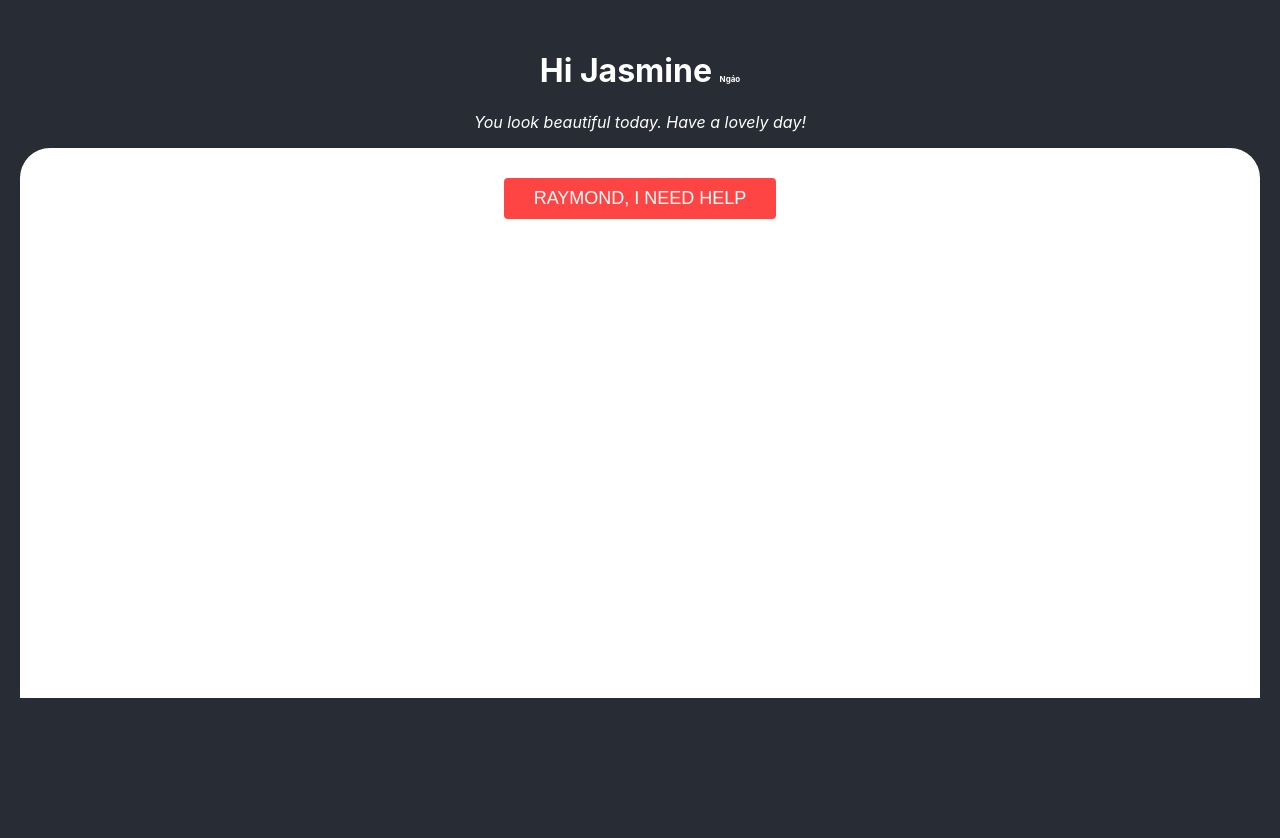
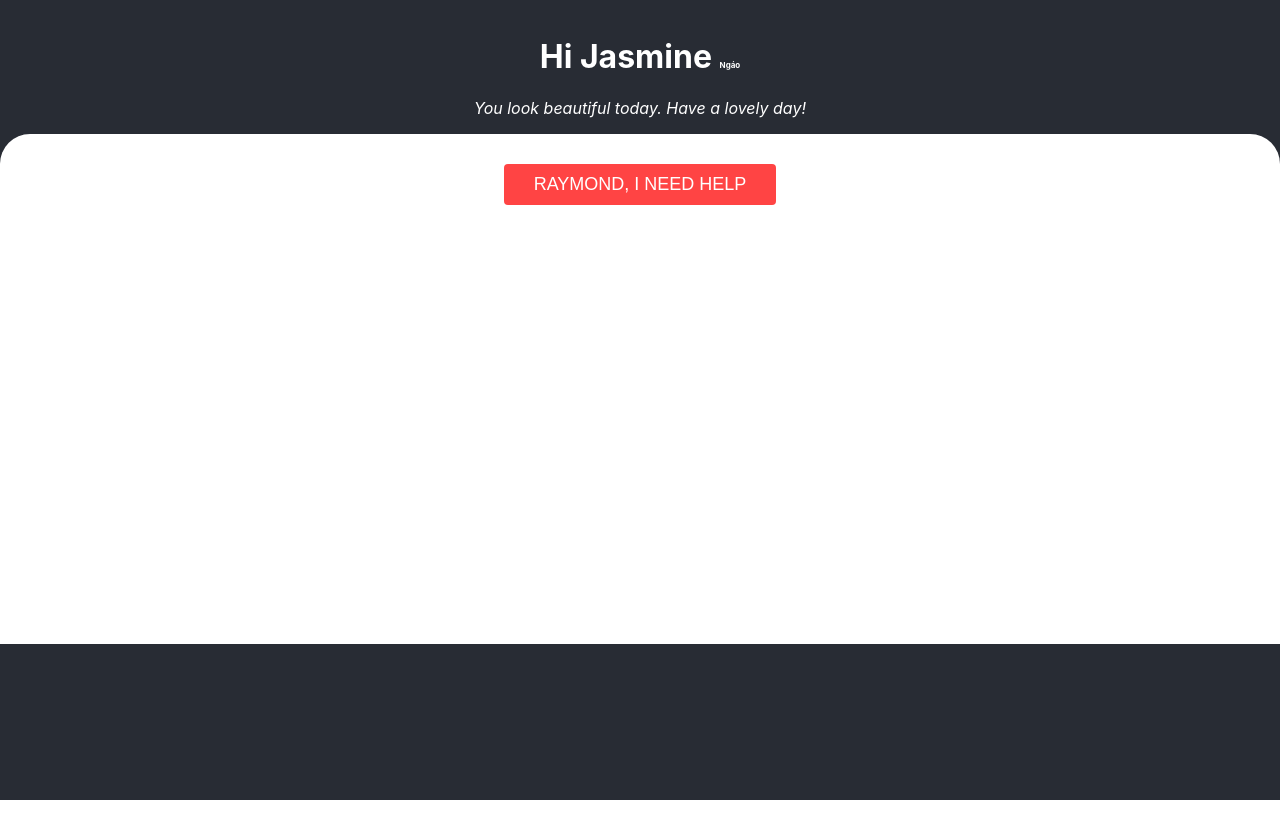
Before and after one commit to Erayus/secret-app, a React (Create React App) app: page / in a window 1280 px wide. Shown: the top 838 px of the page. After the commit the page ends 800 px from the top, so only its background shows below. Built offline with nearby package versions, Linux system fonts and the light colour scheme.

Commit message:
[New]  Created RequestBtn

```diff
--- a/src/App.css
+++ b/src/App.css
@@ -3,14 +3,12 @@
   min-height: 100vh;
   background-color: #282c34;
   color: white;
-  padding: 30px 20px;
 }
 .App-Header{
-  min-height: 35vh;
+  min-height: 40vh;
 }
-
 .App-Body{
-  min-height: 65vh;
+  min-height: 60vh;
   background: white;
   border-top-left-radius: 30px;
   border-top-right-radius: 30px;
--- a/src/App.js
+++ b/src/App.js
@@ -1,12 +1,10 @@
 import React, {Component} from 'react';
 import logo from './logo.svg';
 import './App.css';
-import sirenSound from './sirensound.mp3';
+import RequestBtn from './components/UI/RequestBtn/RequestBtn';
 
-let siren = null;
 class App extends Component{
   state = {
-    sirenAudio: new Audio,
     isSirenPlaying: false,
     quotes: [
       'You look beautiful today. Have a lovely day!',
@@ -15,16 +13,7 @@ class App extends Component{
     ]
   }
   activateSirenSound = () => {
-    if (!this.state.isSirenPlaying){
-      let audio = this.state.sirenAudio;
-      audio.src = sirenSound;
-      this.setState({sirenAudio: audio});
-      this.setState({isSirenPlaying: true});
-      this.state.sirenAudio.play();
-    }else {
-      this.state.sirenAudio.pause();
-      this.setState({isSirenPlaying: false})
-    }
+
   }
 
   render(){
@@ -34,14 +23,12 @@ class App extends Component{
 
     return (
       <div className="App">
-        <header className="App-header">
-          <h1>Hi Jasmine <span style={{fontSize: '8px'}}>Ngáo</span></h1>
+        <header className="App-header" style={{paddingTop: '16px'}}>
+          <h1 >Hi Jasmine <span style={{fontSize: '8px'}}>Ngáo</span></h1>
           <p style={{fontSize: '16px'}}><em>{quote}</em></p>
         </header>
         <div className="App-Body">
-          <button className={["SirenBtn", this.state.isSirenPlaying ? "Playing" : null].join(' ')} onClick={this.activateSirenSound}>
-            {this.state.isSirenPlaying ? 'NOTIFIED RAYMOND' : 'RAYMOND, I NEED HELP'}
-          </button>
+          <RequestBtn btnType='Siren'/>
         </div>
       </div>
     )
--- /dev/null
+++ b/src/components/UI/RequestBtn/RequestBtn.js
@@ -0,0 +1,55 @@
+import React, { Component } from 'react';
+import sirenSound from '../../../sirensound.mp3';
+
+class RequestBtn extends Component  {
+    state = {
+        sirenAudio: new Audio,
+        isPlaying: false
+    }
+
+    clickHandler = () => {
+        this.setState( prevState => {
+            return {isPlaying: !prevState.isPlaying}
+        });
+        switch (this.props.btnType) {
+            case 'Siren':
+                if (!this.state.isSirenPlaying){
+                    let audio = this.state.sirenAudio;
+                    audio.src = sirenSound;
+                    this.setState({sirenAudio: audio});
+                    this.setState({isSirenPlaying: true});
+                    this.state.sirenAudio.play();
+                }else {
+                    this.state.sirenAudio.pause();
+                    this.setState({isSirenPlaying: false})
+                }
+                break
+            default:
+                return null
+        }
+    }
+
+    render(){
+        let button = null;
+        switch (this.props.btnType) {
+            case 'Siren':
+                button = (
+                <button className={["SirenBtn", this.state.isPlaying ? "Playing" : null].join(' ')} onClick={this.clickHandler}>
+                    {this.state.isSirenPlaying ? 'NOTIFIED RAYMOND' : 'RAYMOND, I NEED HELP'}
+                </button>
+                )
+                break;
+            default:
+                button = null;
+                break;
+        }
+        return (
+            <div>
+                {button}
+            </div>
+        )
+}
+
+}
+
+export default RequestBtn;
```
Also changed, not shown: src/components/UI/RequestBtn/RequestBtn.module.css (added).
